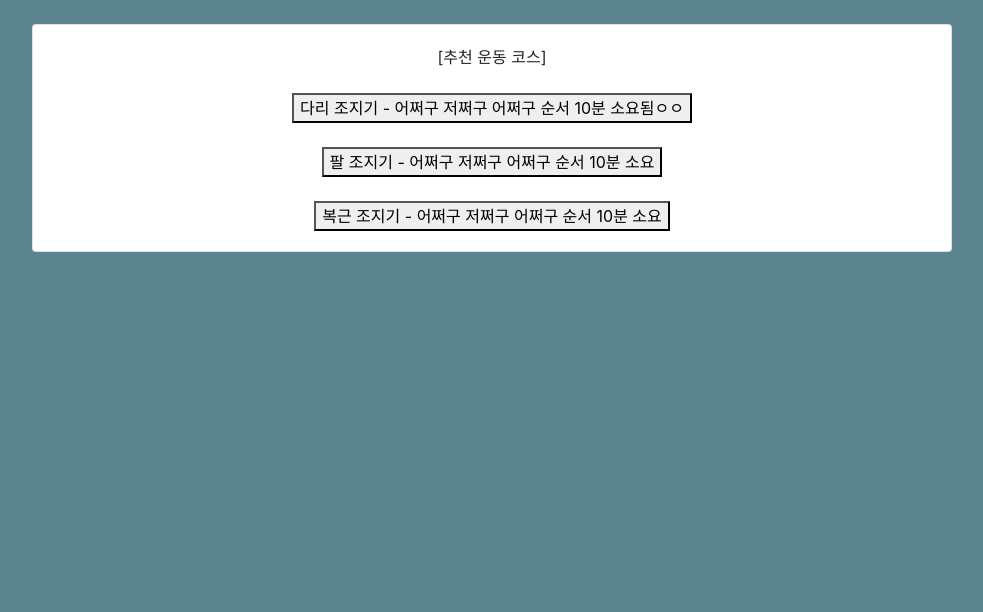
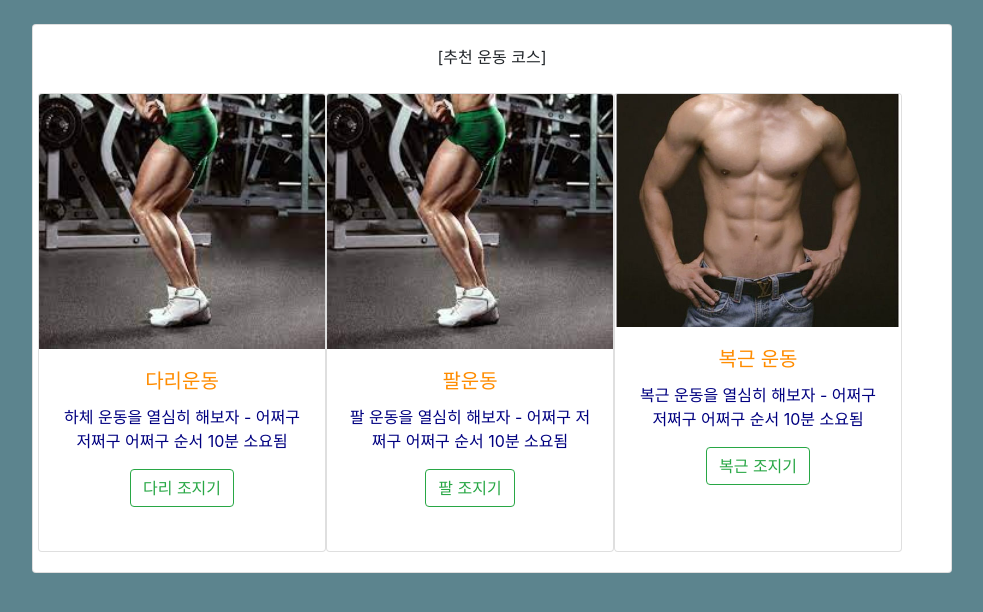
Before and after one commit to noeun0/AI-Health-Trainer, a Django app: page /video_input/ in a window 1280 px wide. Shown: the part 56-668 px from the top of the page, without its empty margins (148-1131 px from the left). Run offline with Django 3.2, Linux system fonts and the light colour scheme; parts of the project's set-up code (start-up, migrations or seed data) failed here and were passed over; some libraries are stand-ins or nearby versions.

Commit message:
버튼디자인

```diff
--- a/mysite/settings.py
+++ b/mysite/settings.py
@@ -125,7 +125,7 @@ USE_TZ = True
 # Static files (CSS, JavaScript, Images)
 # https://docs.djangoproject.com/en/2.1/howto/static-files/
 
-STATIC_ROOT = os.path.join(BASE_DIR, 'staticfiles')
+STATIC_ROOT = os.path.join(BASE_DIR, 'static')
 
 STATIC_URL = '/static/'
 
--- a/mysite/templates/video_input.html
+++ b/mysite/templates/video_input.html
@@ -1,5 +1,5 @@
 {% extends 'base.html' %}
-
+{% load static %}
 {% block content %}
     <html>
         <head>
@@ -13,15 +13,59 @@
             <div style="text-align : center;">
 
                 [추천 운동 코스]<br><br>
-                <button onclick="call_counter('http://127.0.0.1:8000/video_input/video_stream/legs');">
-                다리 조지기 - 어쩌구 저쩌구 어쩌구 순서 10분 소요됨ㅇㅇ
-                </button><br><br>
-                <button onclick="call_counter('http://127.0.0.1:8000/video_input/video_stream');">
-                팔 조지기 - 어쩌구 저쩌구 어쩌구 순서 10분 소요
-                </button><br><br>
-                <button onclick="call_counter('http://127.0.0.1:8000/video_input/video_stream');">
-                복근 조지기 - 어쩌구 저쩌구 어쩌구 순서 10분 소요
-                </button>
+
+                <div class="row">
+                <div class="card" style="width: 18rem;">
+                    <center>
+                    <img src="{% static '하체.jpg' %}" class="card-img-top" alt="...">
+                    <div class="card-body">
+                      <h5 class="card-title" style="color:darkorange;" >다리운동</h5>
+                      <p class="card-text" style="color:navy">하체 운동을 열심히 해보자 - 어쩌구 저쩌구 어쩌구 순서 10분 소요됨</p>
+                      <!-- <a href="#" class="btn btn-primary">운동 start</a> -->
+                      <button  type="button" class="btn btn-outline-success" onclick="call_counter('http://127.0.0.1:8000/video_input/video_stream/legs');">
+                        다리 조지기
+                        </button><br><br>
+                    </div>
+                     </center>
+                </div>
+
+
+
+
+
+                    <div class="card" style="width: 18rem;">
+                        <center>
+                        <img src="{% static '하체.jpg' %}" class="card-img-top" alt="...">
+                        <div class="card-body">
+                          <h5 class="card-title" style="color:darkorange;" >팔운동</h5>
+                          <p class="card-text" style="color:navy">팔 운동을 열심히 해보자 - 어쩌구 저쩌구 어쩌구 순서 10분 소요됨</p>
+                          <!-- <a href="#" class="btn btn-primary">운동 start</a> -->
+                          <button type="button" class="btn btn-outline-success" onclick="call_counter('http://127.0.0.1:8000/video_input/video_stream');">
+                            팔 조지기
+                            </button><br><br>
+                        </div>
+                         </center>
+                    </div>
+
+
+
+
+
+                        <div class="card" style="width: 18rem;">
+                            <center>
+                            <img src="{% static '복근.jpg' %}" class="card-img-top" alt="...">
+                            <div class="card-body">
+                              <h5 class="card-title" style="color:darkorange;" >복근 운동</h5>
+                              <p class="card-text" style="color:navy">복근 운동을 열심히 해보자 - 어쩌구 저쩌구 어쩌구 순서 10분 소요됨</p>
+                              <!-- <a href="#" class="btn btn-primary">운동 start</a> -->
+                              <button type="button" class="btn btn-outline-success" onclick="call_counter('http://127.0.0.1:8000/video_input/video_stream');">
+                                복근 조지기
+                                </button><br><br>
+                            </div>
+                             </center>
+                        </div>
+
+            </div>
             </div>
         </body>
     </html>
```
Also changed, not shown: Readme.md, mysite/static/복근.jpg (added), mysite/static/하체.jpg (added).
